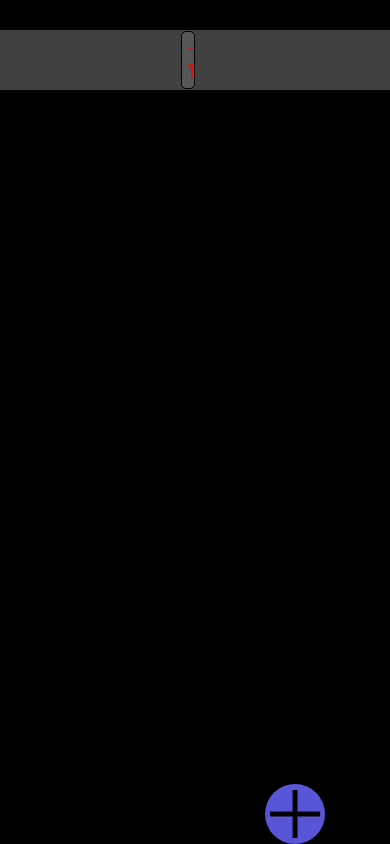
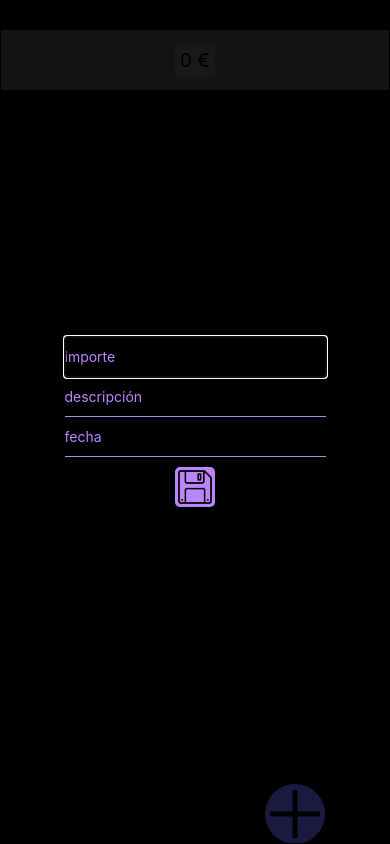
Before and after one commit to jesusMelian/prac_3_2AppBundle_jesus_Melian, a React Native app: screen / in a window 390 px wide. Both pictures are taken after a click on the element 295 px from the left and 814 px from the top of the page. Built offline with nearby package versions, Linux system fonts and the light colour scheme.

Commit message:
Features: add modal Insert transaction

```diff
--- a/App.js
+++ b/App.js
@@ -1,23 +1,29 @@
 import { useState } from 'react'
 import { StyleSheet, Text, TouchableOpacity, Image, View } from 'react-native';
 import { Header } from './Components/Header';
+import { ModalAdd } from './Components/ModalAdd';
 import { ViewBundle } from './Components/ViewBundle';
 
 export default function App() {
-  const [value, setValue] = useState();
+  const [value, setValue] = useState(0);
   const [listTransactions, setListTransactions] = useState([]);
+  const [viewModalAdd, setViewModalAdd] = useState(false);
+  const [id, setId] = useState(0);
 
-  const handleChangeValue = (value) => {
-    setValue(parseInteger(value));
+  const handleChangeTransaction = (valor, description, date) => {
+    setId(id+1)
+    setListTransactions((transactions) => [...transactions, {id: id, value: valor, description: description, date: date}])
+    setValue(value + parseFloat(valor));
   }
   return (
     <View style={styles.container}>
-      <Header value={-1} />
-      <TouchableOpacity style={styles.fabLocationBL}>
-            <View style={styles.fab}>
-              <Image source={require("./Icons/plus.png")} style={styles.tinyIcon}/>
-            </View>
-        </TouchableOpacity>
+      <Header value={value} />
+      <TouchableOpacity onPress={() => {setViewModalAdd(true)}} style={styles.fabLocationBL}>
+        <View style={styles.fab}>
+          <Image source={require("./Icons/plus.png")} style={styles.tinyIcon}/>
+        </View>
+      </TouchableOpacity>
+      <ModalAdd viewModal={viewModalAdd} setViewModal={setViewModalAdd} setTransaction={handleChangeTransaction} id={id}/>
     </View>
   );
 }
--- /dev/null
+++ b/Components/ModalAdd.jsx
@@ -0,0 +1,101 @@
+import React from 'react'
+import { useState } from 'react'
+import { Button, Modal, StyleSheet, TextInput, TouchableOpacity, Image, View} from 'react-native';
+
+export const ModalAdd = ({viewModal, setViewModal, setTransaction, id}) => {
+    const [value, setValue] = useState("");
+    const [description, setDescription] = useState("");
+    const [date, setDate] = useState("");
+
+    const handleValueChange = (value) => {
+        setValue(value)
+    }
+
+    const handleDescriptionChange = (description) => {
+        setDescription(description);
+    }
+
+    const handleDateChange = (date) => {
+        setDate(date);
+    }
+    const validateTransaction = () => {
+        //FALTAN LAS VALIDACIONES
+        handleSubmit();
+        setValue("");
+        setDescription("");
+        setDate("");
+        setViewModal(false);
+    }
+
+    const handleSubmit = () => {
+        setTransaction(value, description, date);
+    }
+  return (
+    <Modal visible={viewModal} animationType={"slide"} transparent={true}>
+        <View style={styles.inputBookGroup}>
+            <TextInput
+            style={styles.textInput}
+            placeholder='importe'
+            placeholderTextColor={'#BB86FC'}
+            value={value}
+            onChangeText={handleValueChange}
+            />
+            <TextInput
+            style={styles.textInput}
+            placeholder='descripción'
+            placeholderTextColor={'#BB86FC'}
+            value={description}
+            onChangeText={handleDescriptionChange}
+            />
+            <TextInput
+            style={styles.textInput}
+            placeholder='fecha'
+            placeholderTextColor={'#BB86FC'}
+            value={date}
+            onChangeText={handleDateChange}
+            />
+            <TouchableOpacity onPress={() => validateTransaction()}>
+            <View>
+                <View style={styles.btnSave}>
+                    <Image source={require("../Icons/save.png")} style={styles.tinyIcon}/>
+                </View>
+            </View>
+        </TouchableOpacity>
+        </View>
+    </Modal>
+  )
+}
+
+const styles = StyleSheet.create({
+    inputBookGroup: {
+        flexDirection: "column",
+        justifyContent: "center",
+        alignItems: "center",
+        borderColor: "black",
+        borderWidth: 1,
+        borderRadius: 10,
+        padding: 20,
+        flex: 1,
+        backgroundColor: "rgba(0,0,0, 0.7)",
+    },
+    textInput: {
+        borderBottomColor: "#BB86FC",
+        borderBottomWidth: 1,
+        height: 40,
+        width: "75%",
+        color: "#BB86FC",
+    },
+    btnSave: {
+        backgroundColor: "#BB86FC",
+        width: 40,
+        height: 40,
+        borderRadius: 5,
+        marginTop: 10
+        // justifyContent: 'center'
+    },
+
+    tinyIcon: {
+        width:40,
+        height: 40,
+    }
+})
--- a/Components/ViewBundle.jsx
+++ b/Components/ViewBundle.jsx
@@ -5,9 +5,9 @@ export const ViewBundle = ({value}) => {
   return (
     <View >
         {value < 0 ?
-            <Text style={styles.totalDown}>{value}</Text>
+            <Text style={styles.totalDown}>{value + " €"}</Text>
         :
-        <Text style={styles.totalUp}>{value}</Text>
+        <Text style={styles.totalUp}>{value + " €"}</Text>
         }
 
     </View>
```
Also changed, not shown: Icons/save.png (added).
